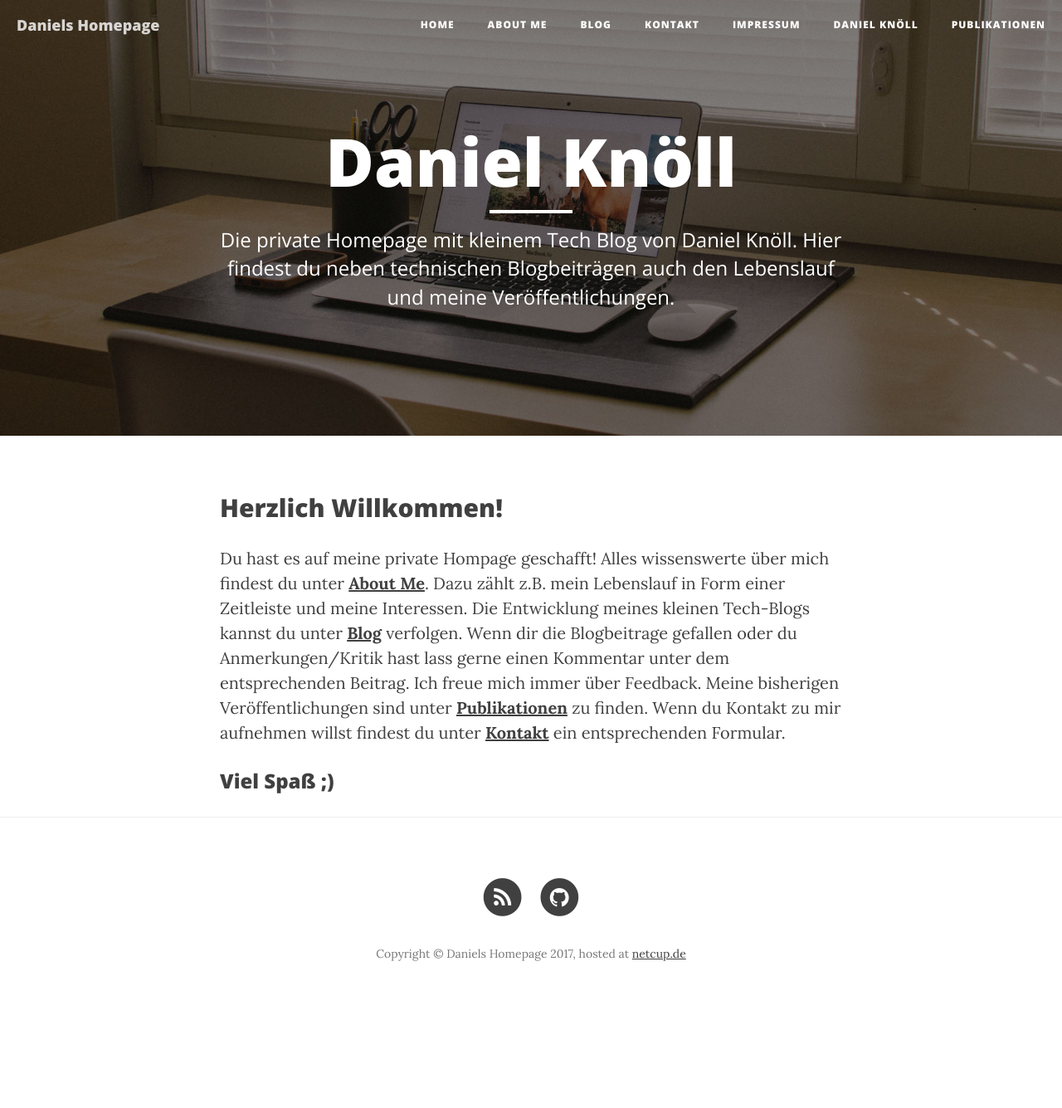
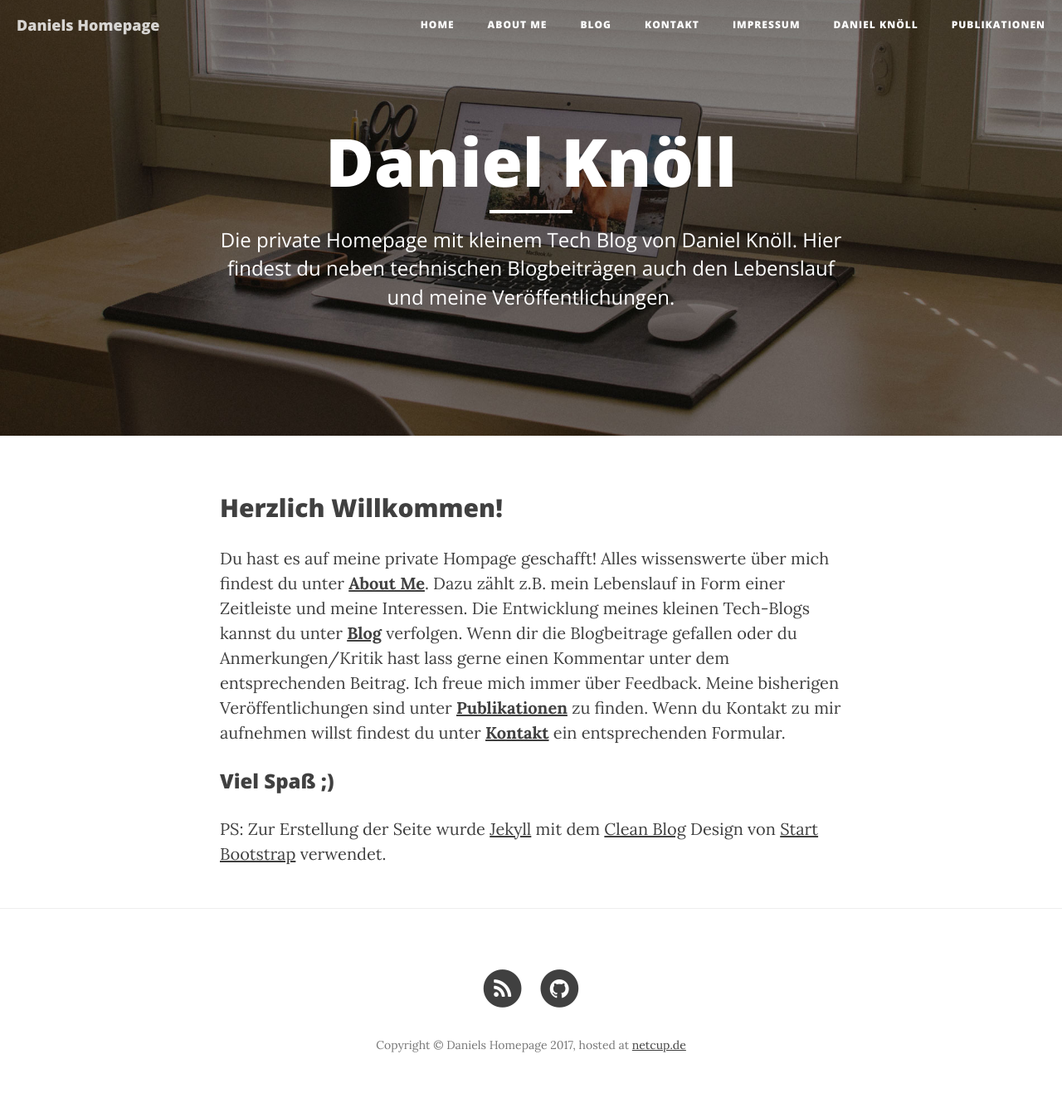
Before and after one commit to Danny4927/danny4927.github.io, a Jekyll site: the page built from index.md, in a window 1280 px wide. Shown: the whole page at 83% size. Built offline with Jekyll 4.4.1, drawn with Linux system fonts in a browser that asks for light colours; nearby versions of some CDN libraries; before the commit the page ends 1225 px from its top, so only the background shows below that.

Commit message:
added a jekyll and design info to index page

```diff
--- a/index.md
+++ b/index.md
@@ -17,3 +17,7 @@ Veröffentlichungen sind unter **[Publikationen]({{ site.baseurl }}/publikatione
 aufnehmen willst findest du unter **[Kontakt]({{ site.baseurl }}/contact)** ein entsprechenden Formular.
 
 ### Viel Spaß ;)
+
+PS: Zur Erstellung der Seite wurde [Jekyll](https://jekyllrb.com/)  mit dem
+[Clean Blog](https://github.com/BlackrockDigital/startbootstrap-clean-blog-jekyll) Design von
+[Start Bootstrap](https://startbootstrap.com/) verwendet.
```
